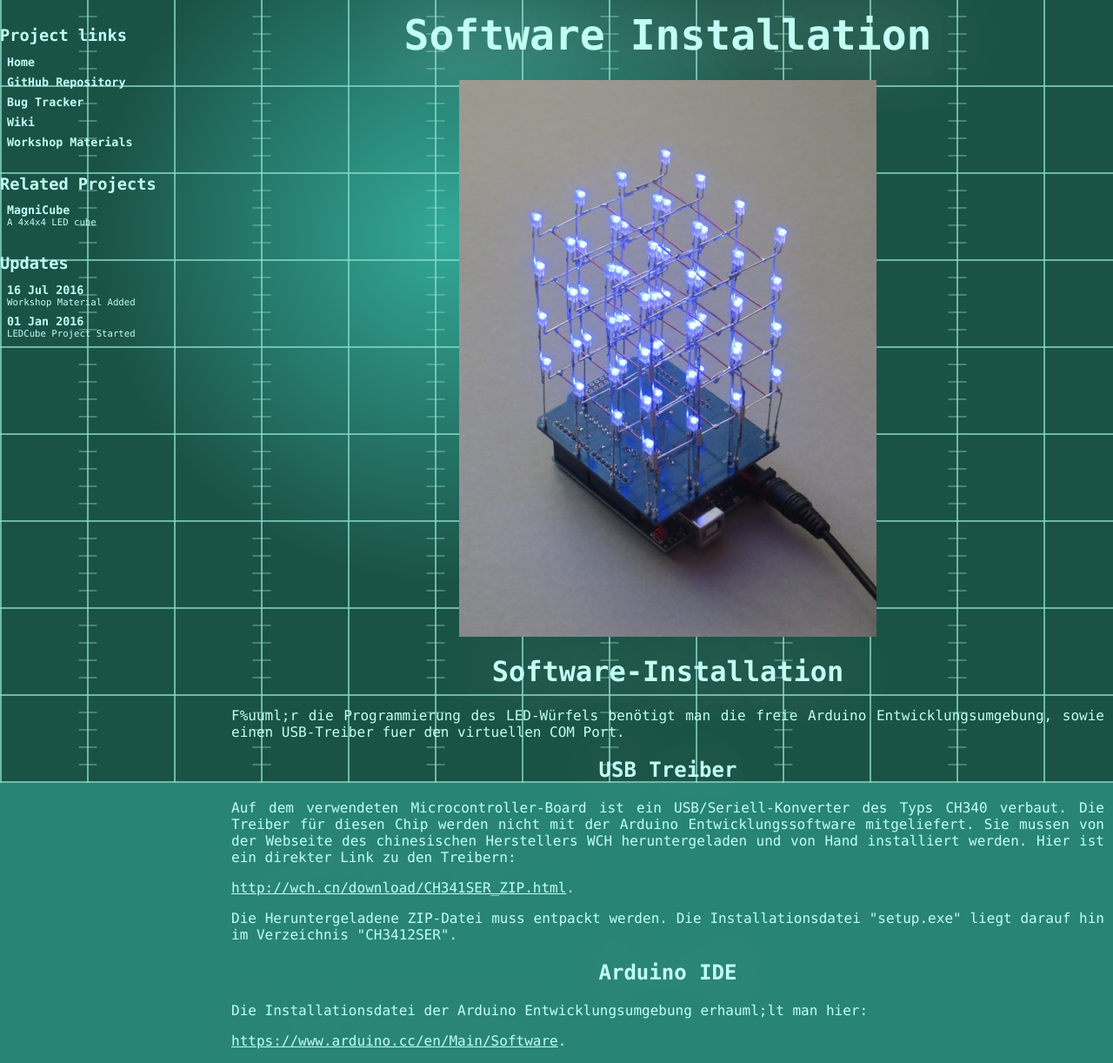
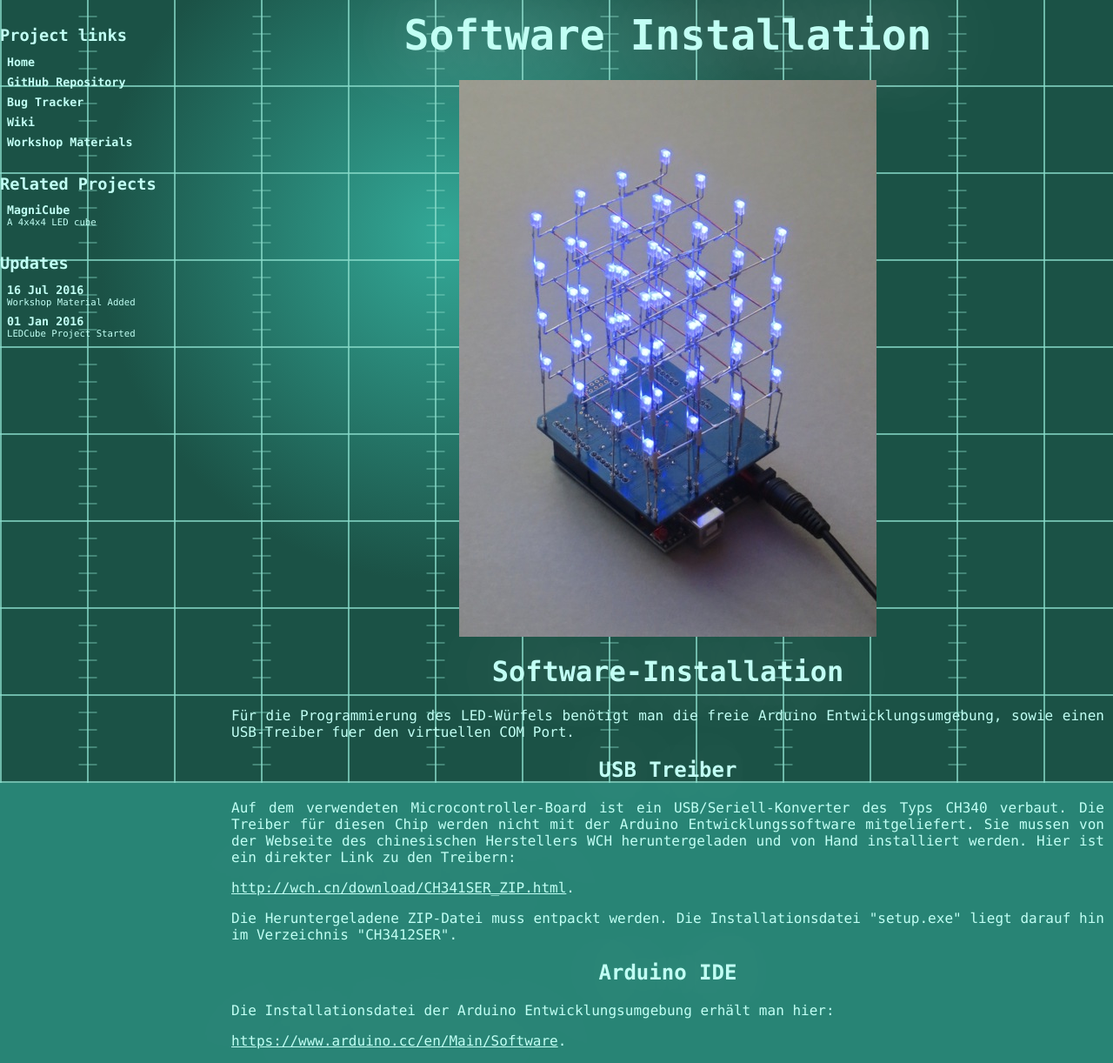
Before and after one commit to hotwolf/LEDCube, a Jekyll site: the page built from software_installation.html, in a window 1280 px wide. Shown: the whole page at 87% size. Built offline with Jekyll 4.4.1, drawn with Linux system fonts in a browser that asks for light colours.

Commit message:
minor correction

```diff
--- a/software_installation.html
+++ b/software_installation.html
@@ -8,7 +8,7 @@ title:  Software Installation
 
 <h1>Software-Installation</h1>
 
-<p>F%uuml;r die Programmierung des LED-W&uuml;rfels ben&ouml;tigt man die freie Arduino Entwicklungsumgebung, sowie einen USB-Treiber fuer den virtuellen COM Port.</p>
+<p>F&uuml;r die Programmierung des LED-W&uuml;rfels ben&ouml;tigt man die freie Arduino Entwicklungsumgebung, sowie einen USB-Treiber fuer den virtuellen COM Port.</p>
 
 <h2>USB Treiber</h2>
 
@@ -20,5 +20,5 @@ title:  Software Installation
 
 <h2>Arduino IDE</h2>
 
-<p>Die Installationsdatei der Arduino Entwicklungsumgebung erhauml;lt man hier:</p>
+<p>Die Installationsdatei der Arduino Entwicklungsumgebung erh&auml;lt man hier:</p>
 <p><a href="https://www.arduino.cc/en/Main/Software">https://www.arduino.cc/en/Main/Software</a>.</p>
```
